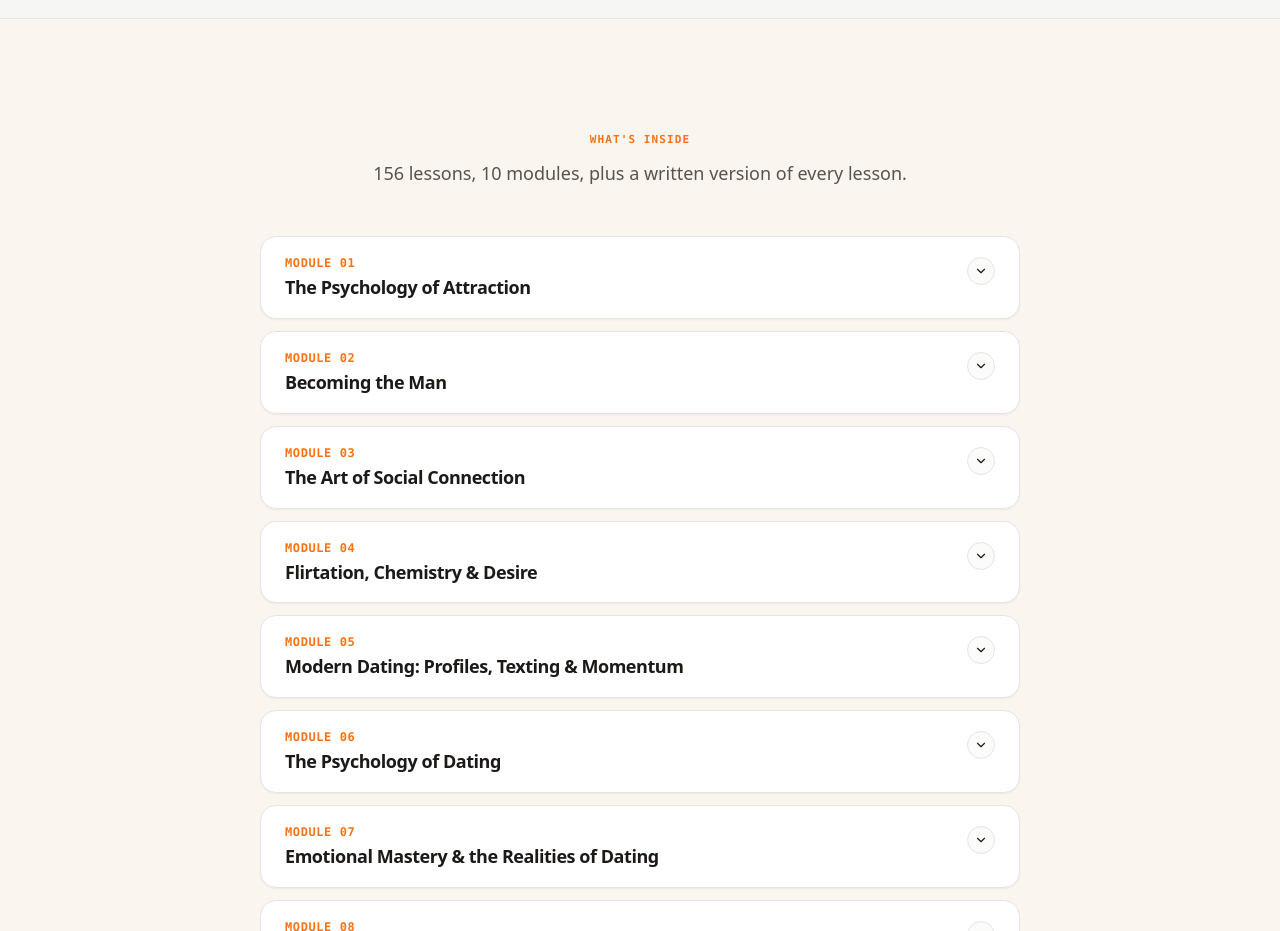
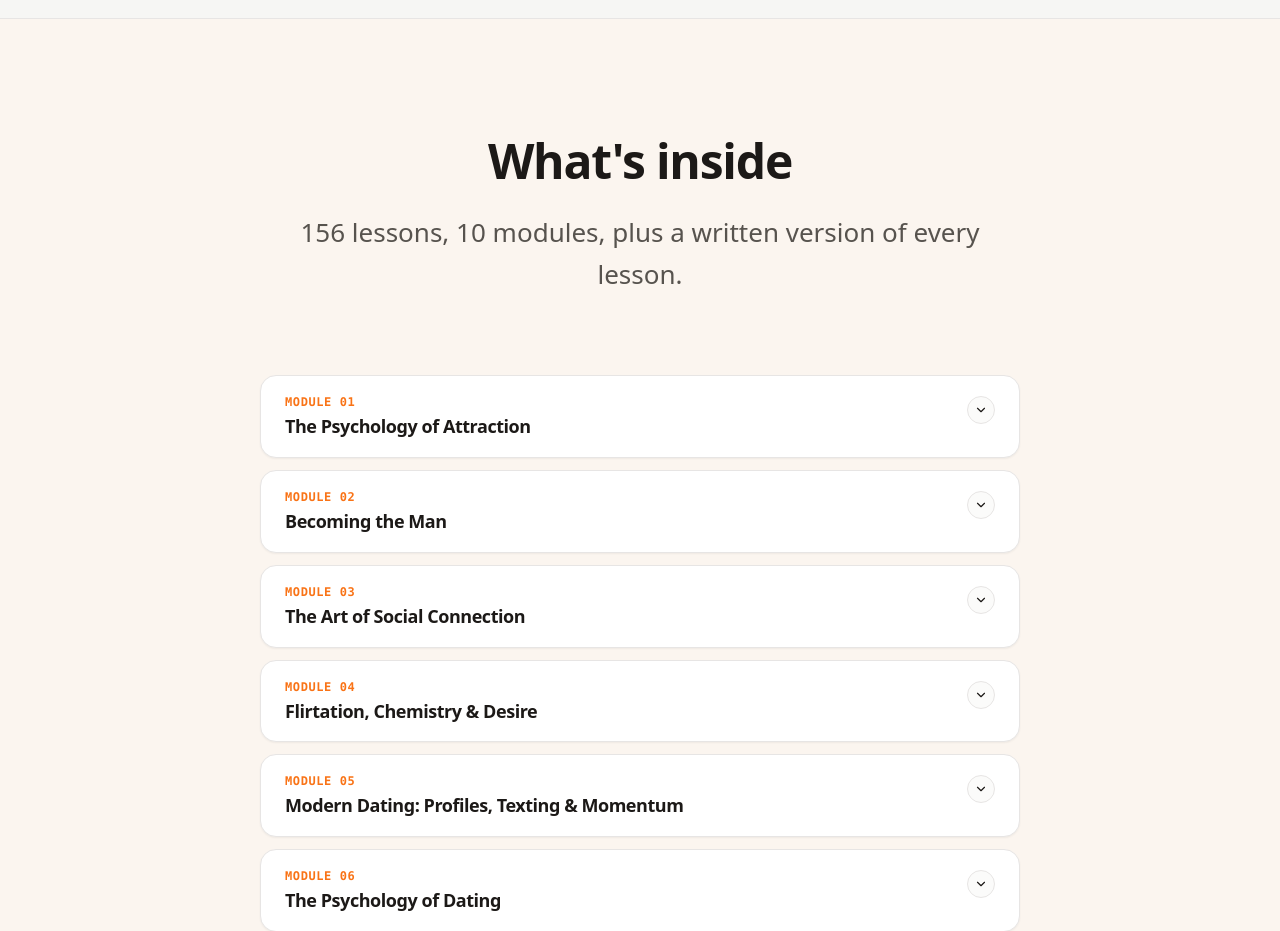
Before and after one commit to Ravishankar802/The-Plugd, a Next.js app: page / in a window 1280 px wide. Shown: the part 2560-3491 px from the top of the page. Built offline with nearby package versions, Linux system fonts and the light colour scheme.

Commit message:
feat(curriculum): update What's inside heading to large bold 48px title and 26px summary to match reference typography

```diff
--- a/src/components/DatingPlaybookCurriculum.tsx
+++ b/src/components/DatingPlaybookCurriculum.tsx
@@ -30,11 +30,11 @@ export default function DatingPlaybookCurriculum({
     >
       <div className="mx-auto max-w-7xl px-4 sm:px-6 lg:px-8 relative z-10">
         {/* Section Header */}
-        <div className="text-center max-w-3xl mx-auto mb-10 sm:mb-12">
-          <div className="text-[11px] font-mono tracking-widest text-[#f97316] uppercase font-bold mb-2.5">
-            WHAT&apos;S INSIDE
-          </div>
-          <p className="text-base sm:text-lg text-[#57534e] leading-relaxed">
+        <div className="text-center max-w-3xl mx-auto mb-12 sm:mb-16 md:mb-20">
+          <h2 className="text-3xl sm:text-[40px] md:text-[48px] font-bold tracking-tight text-[#1c1917] leading-tight">
+            What&apos;s inside
+          </h2>
+          <p className="mt-3.5 sm:mt-4 md:mt-5 text-[17px] sm:text-[21px] md:text-[26px] text-[#57534e] leading-snug sm:leading-relaxed max-w-2xl sm:max-w-3xl mx-auto">
             {TOTAL_LESSONS_COUNT} lessons, {TOTAL_MODULES_COUNT} modules, plus a written version of every lesson.
           </p>
         </div>
```
